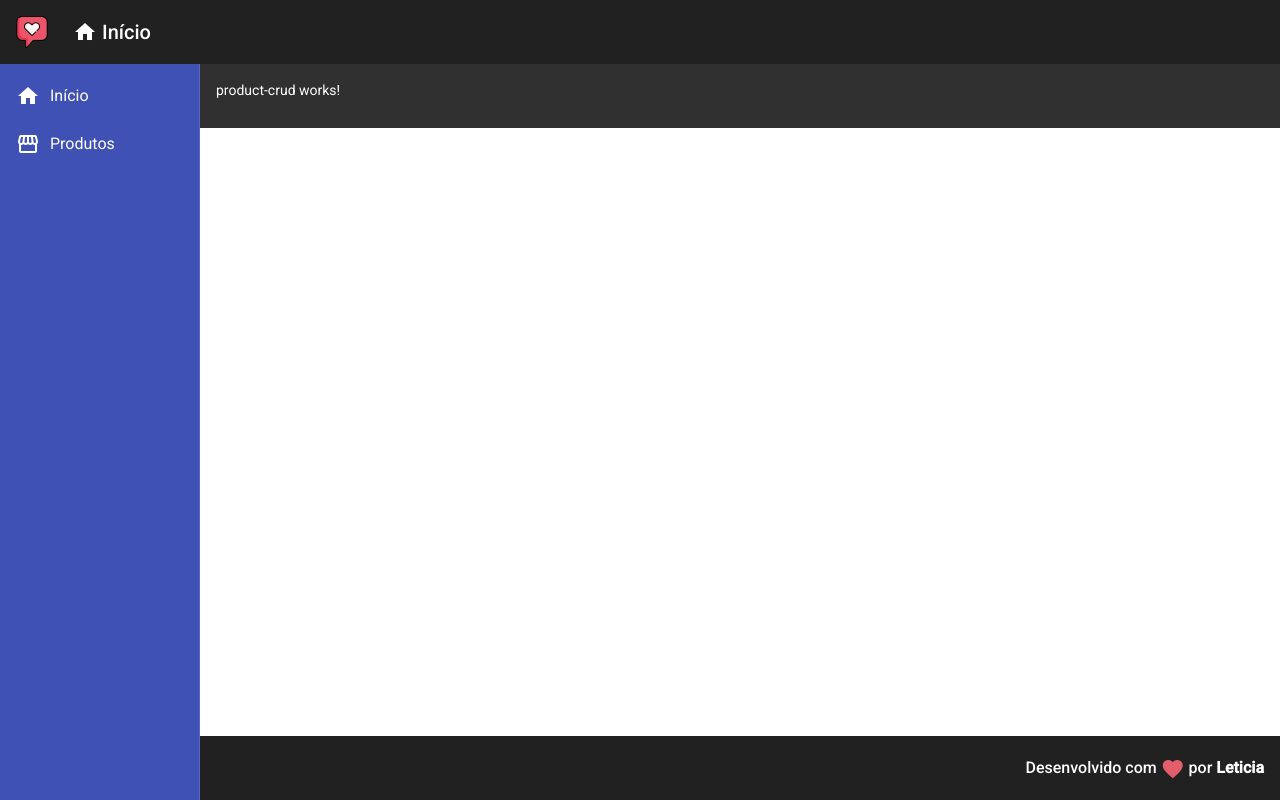
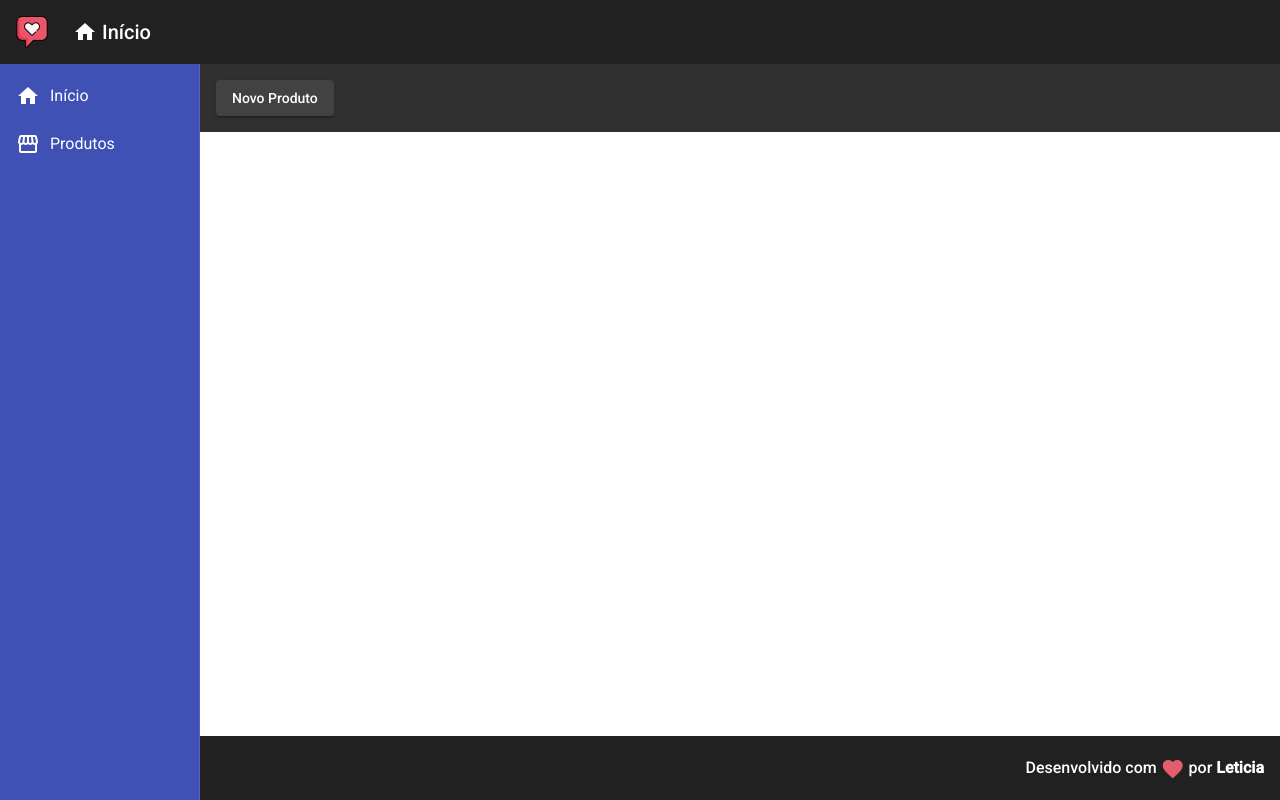
Before and after one commit to leticiacamposs2/angular-crud, an Angular app in the folder frontend/: page /products in a window 1280 px wide. Built offline with nearby package versions, Linux system fonts and the light colour scheme.

Commit message:
Navegar para Tela de Criar Produtos

```diff
--- a/frontend/src/app/app.module.ts
+++ b/frontend/src/app/app.module.ts
@@ -5,6 +5,7 @@
 import { MatCardModule } from '@angular/material/card';
 import { MatSidenavModule } from '@angular/material/sidenav';
 import { MatListModule } from '@angular/material/list';
+import { MatButtonModule } from '@angular/material/button';
 
 import { AppRoutingModule } from './app-routing.module';
 import { AppComponent } from './app.component';
@@ -37,7 +38,8 @@
     MatToolbarModule,
     MatSidenavModule,
     MatListModule,
-    MatCardModule
+    MatCardModule,
+    MatButtonModule
   ],
   providers: [],
   bootstrap: [AppComponent]
--- a/frontend/src/app/views/home/home.component.html
+++ b/frontend/src/app/views/home/home.component.html
@@ -5,10 +5,4 @@
     <mat-card-subtitle class="subtitle">
         Sistema para exemplificar a construção de um cadastro em Angular
     </mat-card-subtitle>
-
-    <ul>
-        <li *myFor="let n em [1, 2, 3] usando 'teste'">
-            {{ n }}
-        </li>
-    </ul>
 </mat-card>
--- a/frontend/src/app/views/product-crud/product-crud.component.html
+++ b/frontend/src/app/views/product-crud/product-crud.component.html
@@ -1 +1,4 @@
-<p>product-crud works!</p>
+<button mat-raised-button
+    (click)="navigateToProductCreate()">
+    Novo Produto
+</button>
--- a/frontend/src/app/views/product-crud/product-crud.component.ts
+++ b/frontend/src/app/views/product-crud/product-crud.component.ts
@@ -1,15 +1,17 @@
-import { Component, OnInit } from '@angular/core';
+import { Component } from '@angular/core';
+import { Router } from '@angular/router';
 
 @Component({
   selector: 'app-product-crud',
   templateUrl: './product-crud.component.html',
   styleUrls: ['./product-crud.component.css']
 })
-export class ProductCrudComponent implements OnInit {
+export class ProductCrudComponent {
 
-  constructor() { }
+  constructor(private router: Router) { }
 
-  ngOnInit(): void {
+  navigateToProductCreate(): void {
+    this.router.navigate(['/products/create']);
   }
 
 }
```
